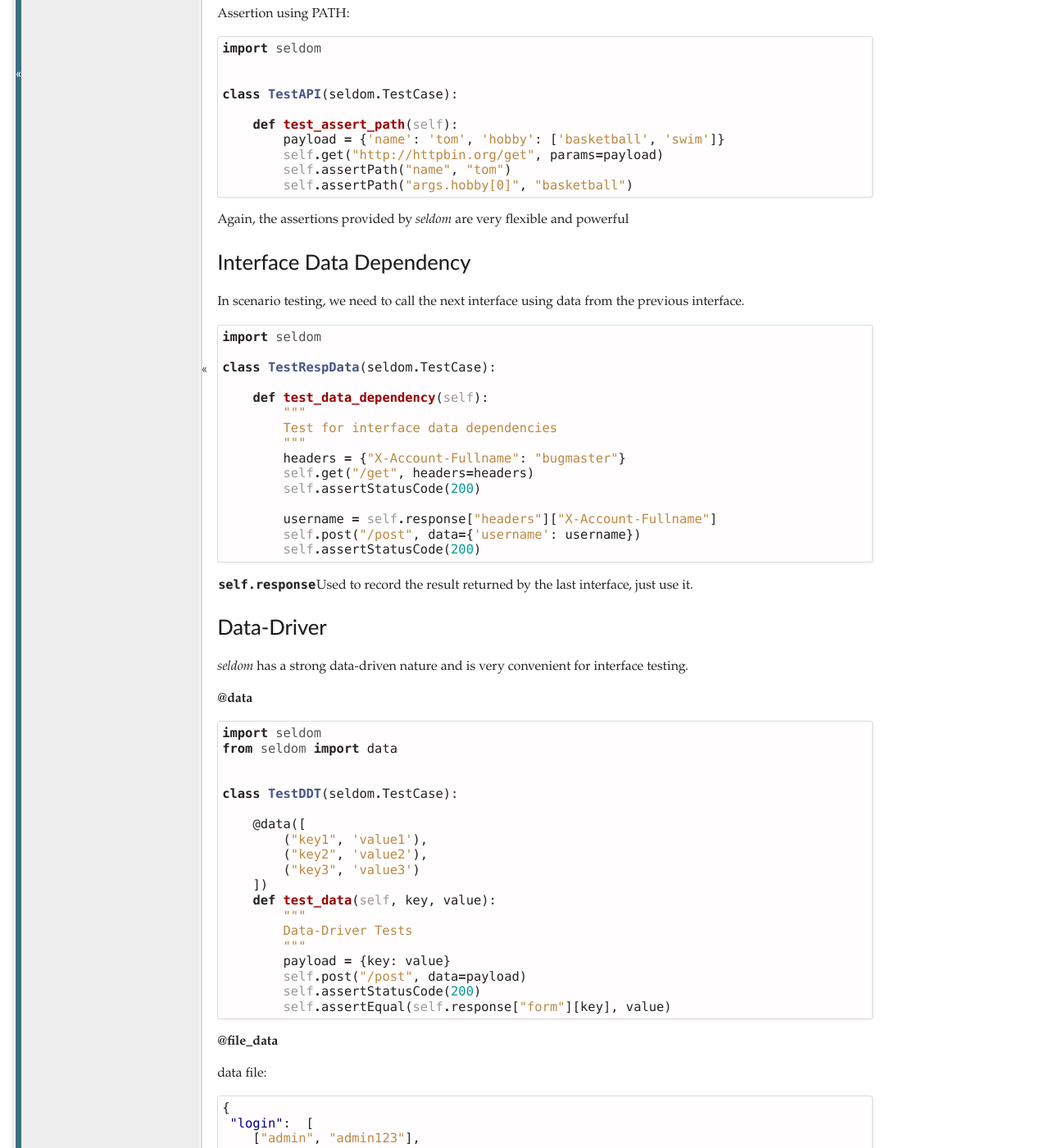
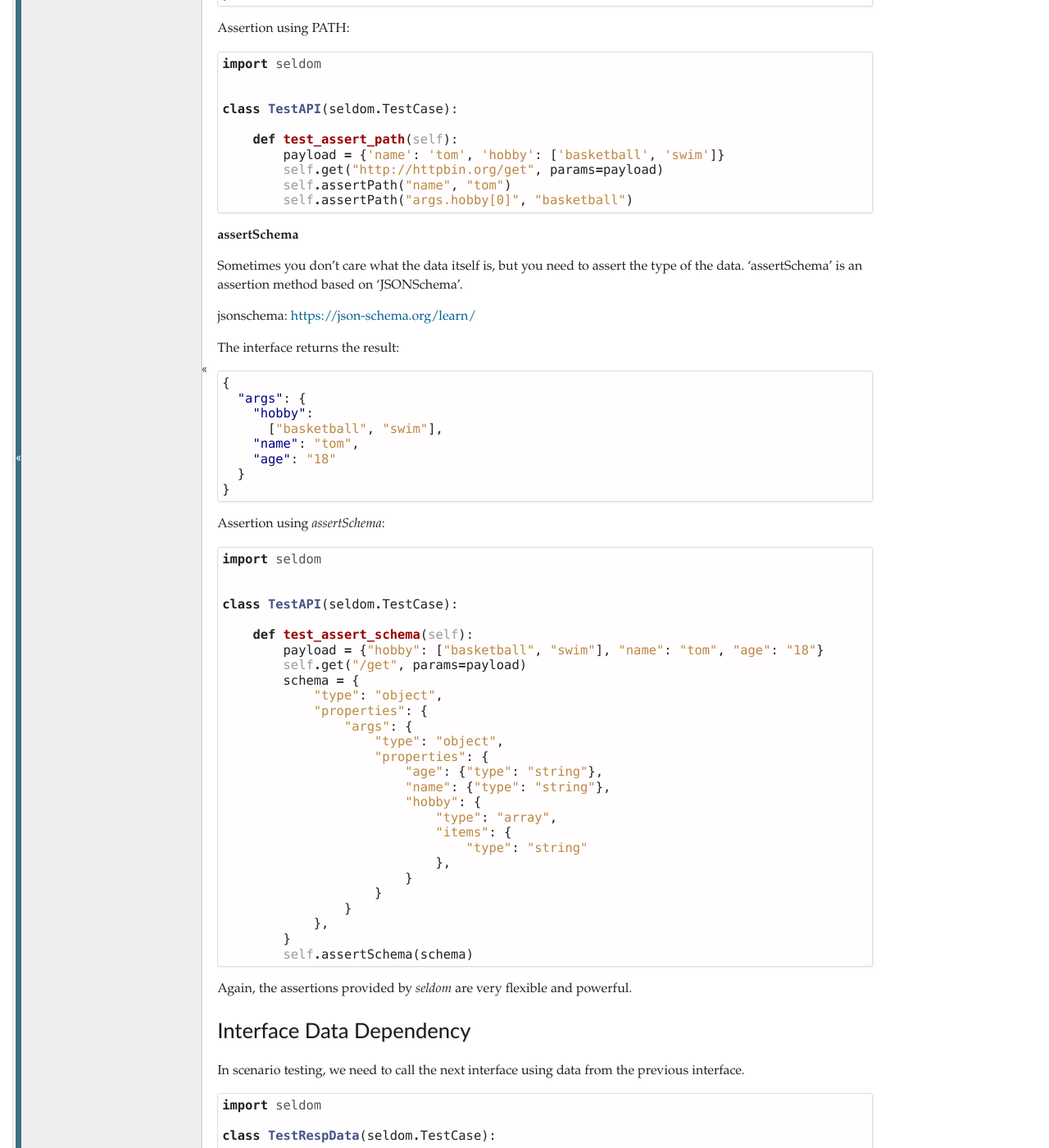
Before and after one commit to SeldomQA/seldom, a Sphinx documentation site: the page built from docs/rst_docs/http.rst, in a window 1280 px wide and 1400 px high, scrolled down 3239 px. Shown: the whole window at 82% size. Built offline with Sphinx 7.4.7, drawn with Linux system fonts in a browser that asks for light colours.

Commit message:
doc: Increase the use of assertSchema

````diff
--- a/docs/http.md
+++ b/docs/http.md
@@ -161,10 +161,11 @@ __assertPath__
 接口返回数据如下：
 
 ```json
-{"args":
-  {"hobby":
-    ["basketball", "swim"],
-   "name": "tom"
+{
+  "args": {
+    "hobby":
+      ["basketball", "swim"],
+    "name": "tom"
   }
 }
 ```
@@ -183,6 +184,58 @@ class TestAPI(seldom.TestCase):
         self.assertPath("name", "tom")
         self.assertPath("args.hobby[0]", "basketball")
 
+```
+
+
+__assertSchema__
+
+有时并不关心数据本身是什么，而是需要断言数据的类型。 `assertSchema` 是基于 `jsonschema` 实现的断言方法。
+
+jsonschema: https://json-schema.org/learn/
+
+接口返回数据如下：
+
+```json
+{
+  "args": {
+    "hobby":
+      ["basketball", "swim"],
+    "name": "tom",
+    "age": "18"
+  }
+}
+```
+
+seldom中可以通过利用`jsonschema` 进行断言：
+
+```python
+import seldom
+
+
+class TestAPI(seldom.TestCase):
+
+    def test_assert_schema(self):
+        payload = {"hobby": ["basketball", "swim"], "name": "tom", "age": "18"}
+        self.get("/get", params=payload)
+        schema = {
+            "type": "object",
+            "properties": {
+                "args": {
+                    "type": "object",
+                    "properties": {
+                        "age": {"type": "string"},
+                        "name": {"type": "string"},
+                        "hobby": {
+                            "type": "array",
+                            "items": {
+                                "type": "string"
+                            },
+                        }
+                    }
+                }
+            },
+        }
+        self.assertSchema(schema)
 ```
 
 是否再次感受到了seldom提供的断言非常灵活，强大。
--- a/docs/rst_docs/http.rst
+++ b/docs/rst_docs/http.rst
@@ -177,10 +177,11 @@ The interface returns the result:
 
 .. code:: json
 
-    {"args":
-      {"hobby":
-        ["basketball", "swim"],
-       "name": "tom"
+    {
+      "args":{
+        "hobby":
+          ["basketball", "swim"],
+        "name": "tom"
       }
     }
 
@@ -202,7 +203,61 @@ Assertion using PATH:
             self.assertPath("args.hobby[0]", "basketball")
 
 
-Again, the assertions provided by `seldom` are very flexible and powerful
+**assertSchema**
+
+Sometimes you don't care what the data itself is, but you need to assert the type of the data.
+'assertSchema' is an assertion method based on 'JSONSchema'.
+
+jsonschema: https://json-schema.org/learn/
+
+The interface returns the result:
+
+.. code:: json
+
+    {
+      "args": {
+        "hobby":
+          ["basketball", "swim"],
+        "name": "tom",
+        "age": "18"
+      }
+    }
+
+
+Assertion using `assertSchema`:
+
+.. code:: python
+
+    import seldom
+
+
+    class TestAPI(seldom.TestCase):
+
+        def test_assert_schema(self):
+            payload = {"hobby": ["basketball", "swim"], "name": "tom", "age": "18"}
+            self.get("/get", params=payload)
+            schema = {
+                "type": "object",
+                "properties": {
+                    "args": {
+                        "type": "object",
+                        "properties": {
+                            "age": {"type": "string"},
+                            "name": {"type": "string"},
+                            "hobby": {
+                                "type": "array",
+                                "items": {
+                                    "type": "string"
+                                },
+                            }
+                        }
+                    }
+                },
+            }
+            self.assertSchema(schema)
+
+
+Again, the assertions provided by `seldom` are very flexible and powerful.
 
 
 Interface Data Dependency
````
